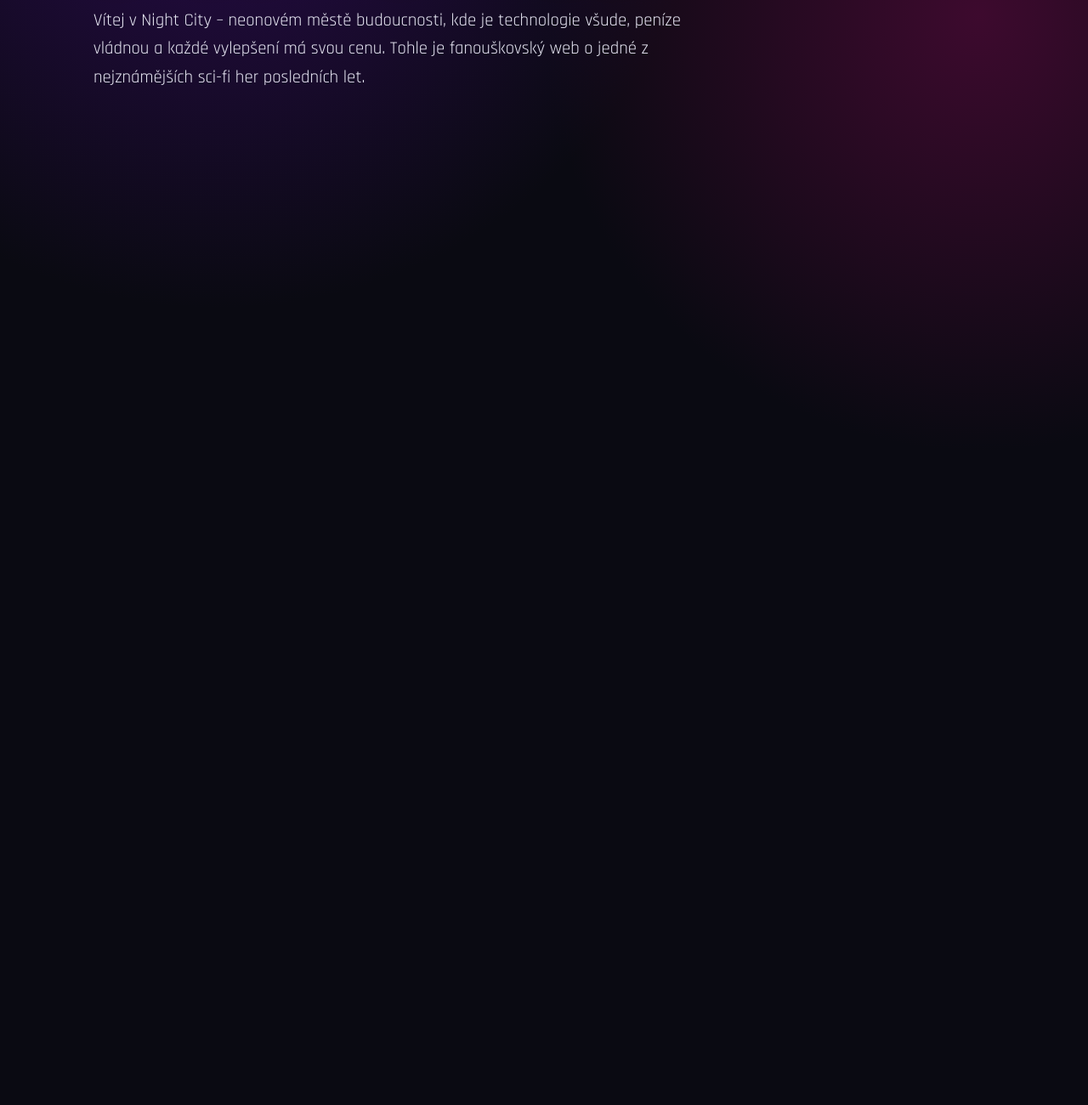
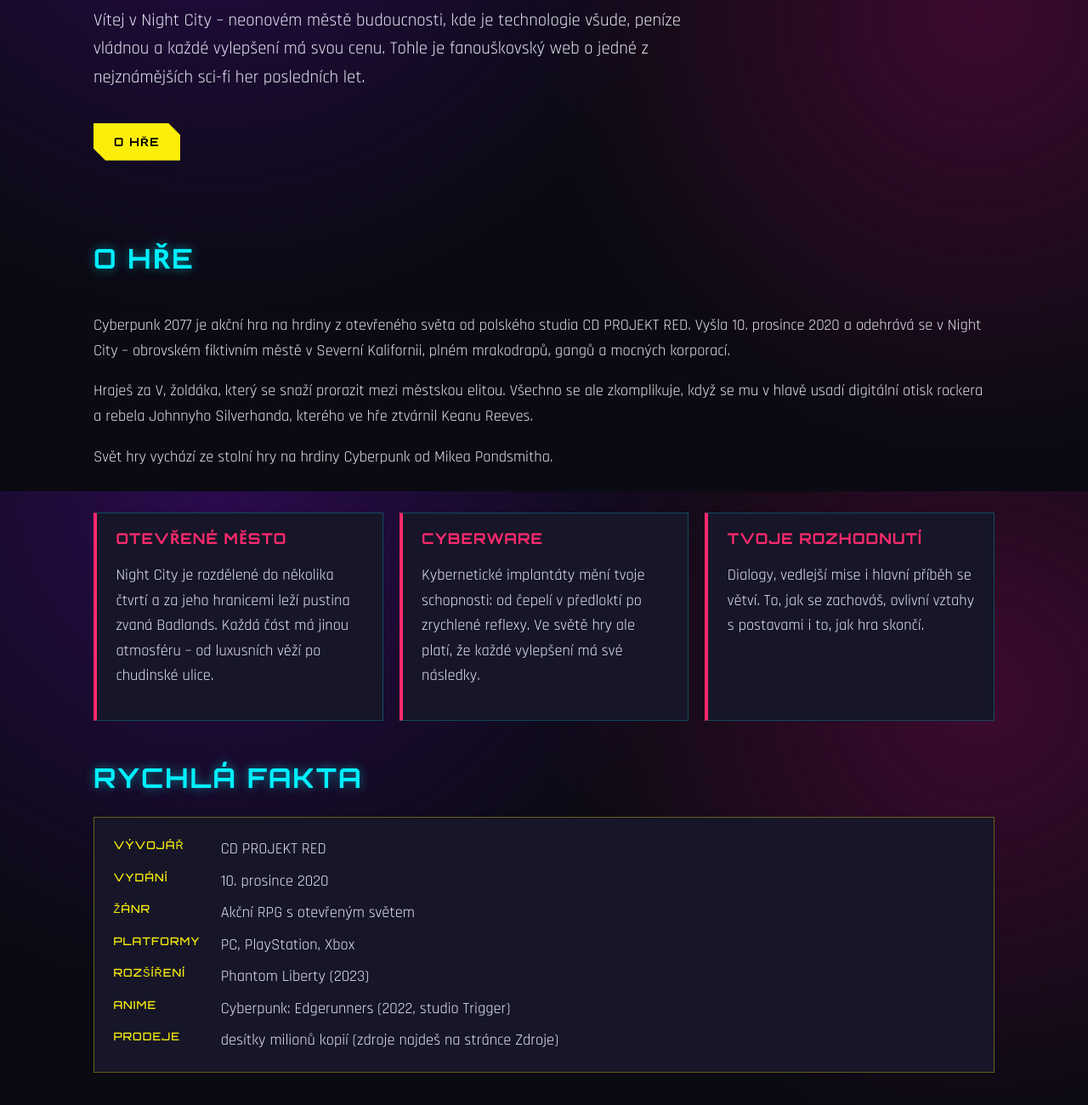
Before and after one commit to knotek125/cyberpunk-webob, a plain HTML site: page index.html in a window 1280 px wide. Shown: the part 222-1522 px from the top of the page at 85% size. Before the commit the page ends 800 px from the top, so only its background shows below. Drawn offline with Linux system fonts and the light colour scheme.

Commit message:
pridana sekce O hre, karty a rychla fakta

```diff
--- a/index.html
+++ b/index.html
@@ -25,11 +25,51 @@
       <div class="hero-text">
         <h1>Cyberpunk 2077</h1>
         <p class="lead">Vítej v Night City – neonovém městě budoucnosti, kde je technologie všude, peníze vládnou a každé vylepšení má svou cenu. Tohle je fanouškovský web o jedné z nejznámějších sci-fi her posledních let.</p>
+        <a class="btn" href="#o-hre">O hře</a>
 
       </div>
 
     </section>
 
+    <section id="o-hre" class="section">
+      <h2>O hře</h2>
+      <div class="split">
+        <div>
+          <p>Cyberpunk 2077 je akční hra na hrdiny z otevřeného světa od polského studia CD PROJEKT RED. Vyšla 10. prosince 2020 a odehrává se v Night City – obrovském fiktivním městě v Severní Kalifornii, plném mrakodrapů, gangů a mocných korporací.</p>
+          <p>Hraješ za V, žoldáka, který se snaží prorazit mezi městskou elitou. Všechno se ale zkomplikuje, když se mu v hlavě usadí digitální otisk rockera a rebela Johnnyho Silverhanda, kterého ve hře ztvárnil Keanu Reeves.</p>
+          <p>Svět hry vychází ze stolní hry na hrdiny Cyberpunk od Mikea Pondsmitha.</p>
+        </div>
+
+      </div>
+
+      <div class="cards">
+        <article class="card">
+          <h3>Otevřené město</h3>
+          <p>Night City je rozdělené do několika čtvrtí a za jeho hranicemi leží pustina zvaná Badlands. Každá část má jinou atmosféru – od luxusních věží po chudinské ulice.</p>
+        </article>
+        <article class="card">
+          <h3>Cyberware</h3>
+          <p>Kybernetické implantáty mění tvoje schopnosti: od čepelí v předloktí po zrychlené reflexy. Ve světě hry ale platí, že každé vylepšení má své následky.</p>
+        </article>
+        <article class="card">
+          <h3>Tvoje rozhodnutí</h3>
+          <p>Dialogy, vedlejší mise i hlavní příběh se větví. To, jak se zachováš, ovlivní vztahy s postavami i to, jak hra skončí.</p>
+        </article>
+      </div>
+    </section>
+
+    <section class="section">
+      <h2>Rychlá fakta</h2>
+      <dl class="facts">
+        <dt>Vývojář</dt><dd>CD PROJEKT RED</dd>
+        <dt>Vydání</dt><dd>10. prosince 2020</dd>
+        <dt>Žánr</dt><dd>Akční RPG s otevřeným světem</dd>
+        <dt>Platformy</dt><dd>PC, PlayStation, Xbox</dd>
+        <dt>Rozšíření</dt><dd>Phantom Liberty (2023)</dd>
+        <dt>Anime</dt><dd>Cyberpunk: Edgerunners (2022, studio Trigger)</dd>
+        <dt>Prodeje</dt><dd>desítky milionů kopií (zdroje najdeš na stránce Zdroje)</dd>
+      </dl>
+    </section>
   </main>
 
 </body>
--- a/style.css
+++ b/style.css
@@ -108,3 +108,64 @@
   align-items: center;
   padding: 2rem 0 3rem;
 }
+
+/* ===== Tlačítka, sekce, karty, fakta ===== */
+.btn {
+  display: inline-block;
+  margin: 1rem .6rem 0 0;
+  padding: .7rem 1.5rem;
+  font-family: "Orbitron", sans-serif;
+  font-size: .85rem;
+  font-weight: 700;
+  text-transform: uppercase;
+  letter-spacing: .1em;
+  text-decoration: none;
+  color: #000;
+  background: var(--yellow);
+  clip-path: polygon(0 0, calc(100% - 14px) 0, 100% 14px, 100% 100%, 14px 100%, 0 calc(100% - 14px));
+  transition: transform .2s, background .2s;
+}
+
+.btn:hover { background: var(--pink); color: #fff; transform: translateY(-2px); }
+
+.section { margin: 3rem 0; scroll-margin-top: 90px; }
+
+.split { display: grid; gap: 2rem; align-items: center; }
+
+.cards {
+  display: grid;
+  grid-template-columns: repeat(auto-fit, minmax(240px, 1fr));
+  gap: 1.2rem;
+  margin-top: 2rem;
+}
+
+.card {
+  background: var(--panel);
+  border: 1px solid rgba(0, 240, 255, .25);
+  border-left: 4px solid var(--pink);
+  padding: 1.2rem 1.4rem;
+  transition: transform .2s, box-shadow .2s;
+}
+
+.card:hover { transform: translateY(-4px); box-shadow: 0 0 22px rgba(255, 42, 109, .35); }
+.card h3 { margin-top: 0; }
+
+.facts {
+  display: grid;
+  grid-template-columns: max-content 1fr;
+  gap: .5rem 1.5rem;
+  background: var(--panel);
+  border: 1px solid rgba(252, 238, 10, .35);
+  padding: 1.4rem;
+  margin: 0;
+}
+
+.facts dt {
+  font-family: "Orbitron", sans-serif;
+  font-size: .8rem;
+  text-transform: uppercase;
+  letter-spacing: .08em;
+  color: var(--yellow);
+}
+
+.facts dd { margin: 0; }
```
